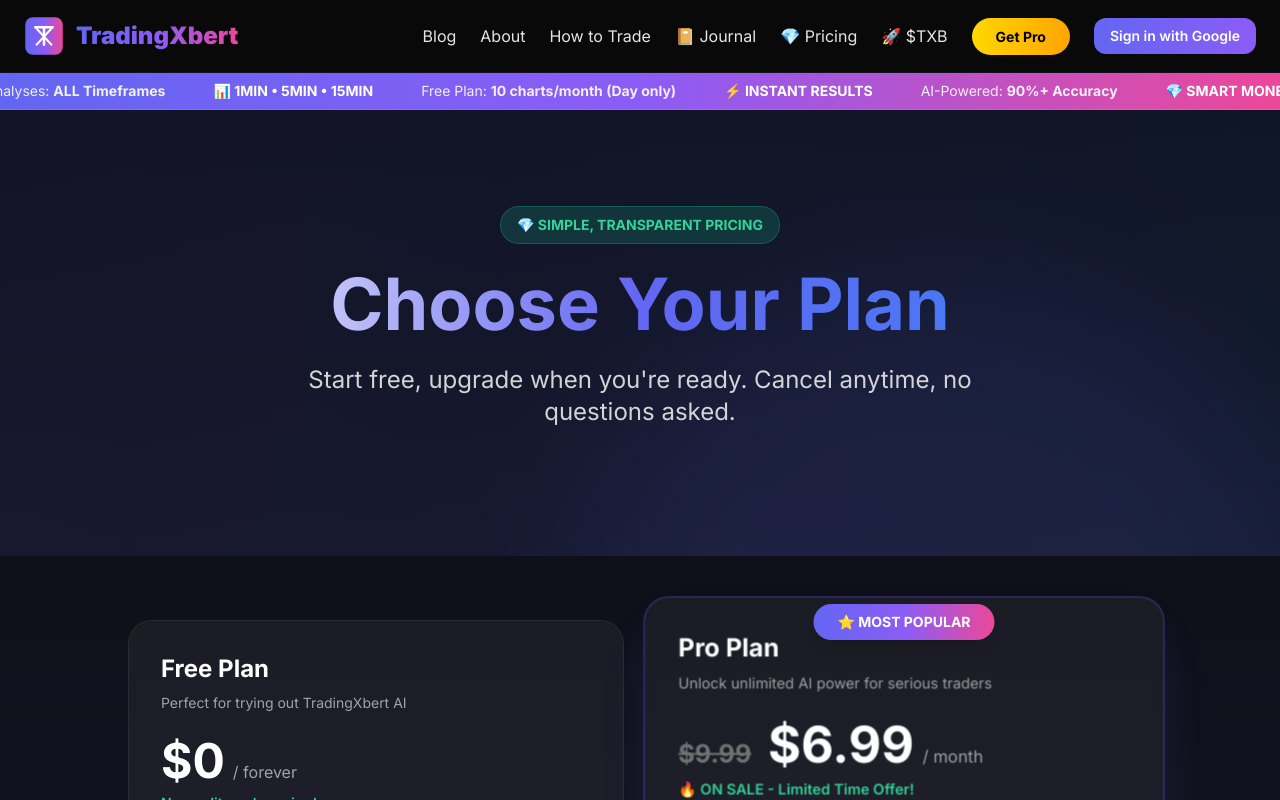
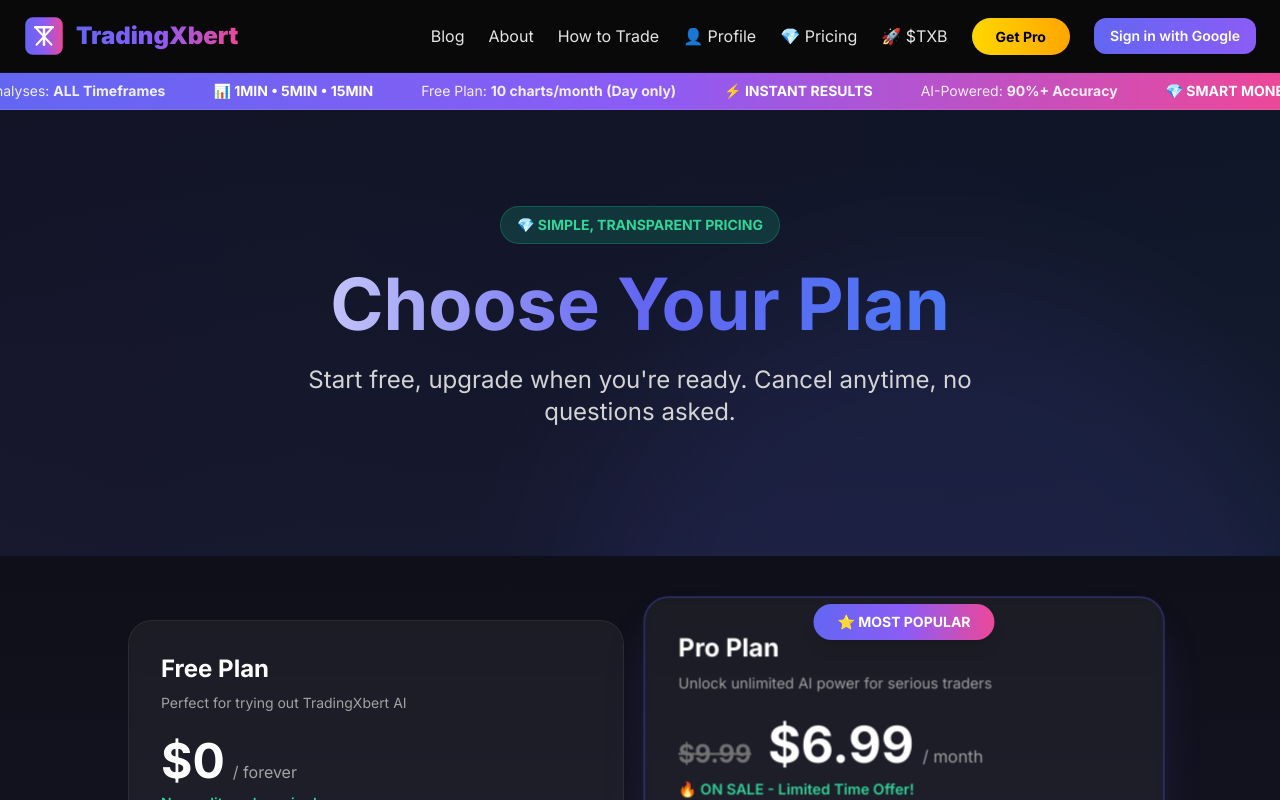
Before and after one commit to brandsagaceceo/tradingxbert, a Next.js app: page /pricing in a window 1280 px wide. Shown: the top 800 px of the page. Built offline with nearby package versions, Linux system fonts and the light colour scheme; no server answers.

Commit message:
Merge journal into profile, remove coming soon message

```diff
--- a/app/layout.tsx
+++ b/app/layout.tsx
@@ -105,9 +105,9 @@
                 </ul>
               </li>
               <motion.li whileHover={{ y: -2 }} transition={{ duration: 0.2 }} className="hidden md:block">
-                <Link href="/journal" className="relative group">
-                  <span className="hover:text-[#6366F1] transition-colors duration-300">📔 Journal</span>
-                  <span className="absolute -bottom-1 left-0 w-0 h-0.5 bg-gradient-to-r from-[#6366F1] to-[#8B5CF6] group-hover:w-full transition-all duration-300"></span>
+                <Link href="/profile" className="relative group">
+                  <span className="hover:text-[#FFD700] transition-colors duration-300">👤 Profile</span>
+                  <span className="absolute -bottom-1 left-0 w-0 h-0.5 bg-gradient-to-r from-[#FFD700] to-[#FFA500] group-hover:w-full transition-all duration-300"></span>
                 </Link>
               </motion.li>
               <motion.li whileHover={{ y: -2 }} transition={{ duration: 0.2 }} className="hidden lg:block">
--- a/components/AnalysisResults.tsx
+++ b/components/AnalysisResults.tsx
@@ -71,10 +71,9 @@
   };
 
   const handleSaveToJournal = () => {
-    // TODO: Implement journal save functionality
+    // Analyses are auto-saved to profile when logged in
     setSaved(true);
     setTimeout(() => setSaved(false), 2000);
-    alert("Journal feature coming soon! For now, use Copy Summary to save your analysis.");
   };
 
   const signalColors = {
```
